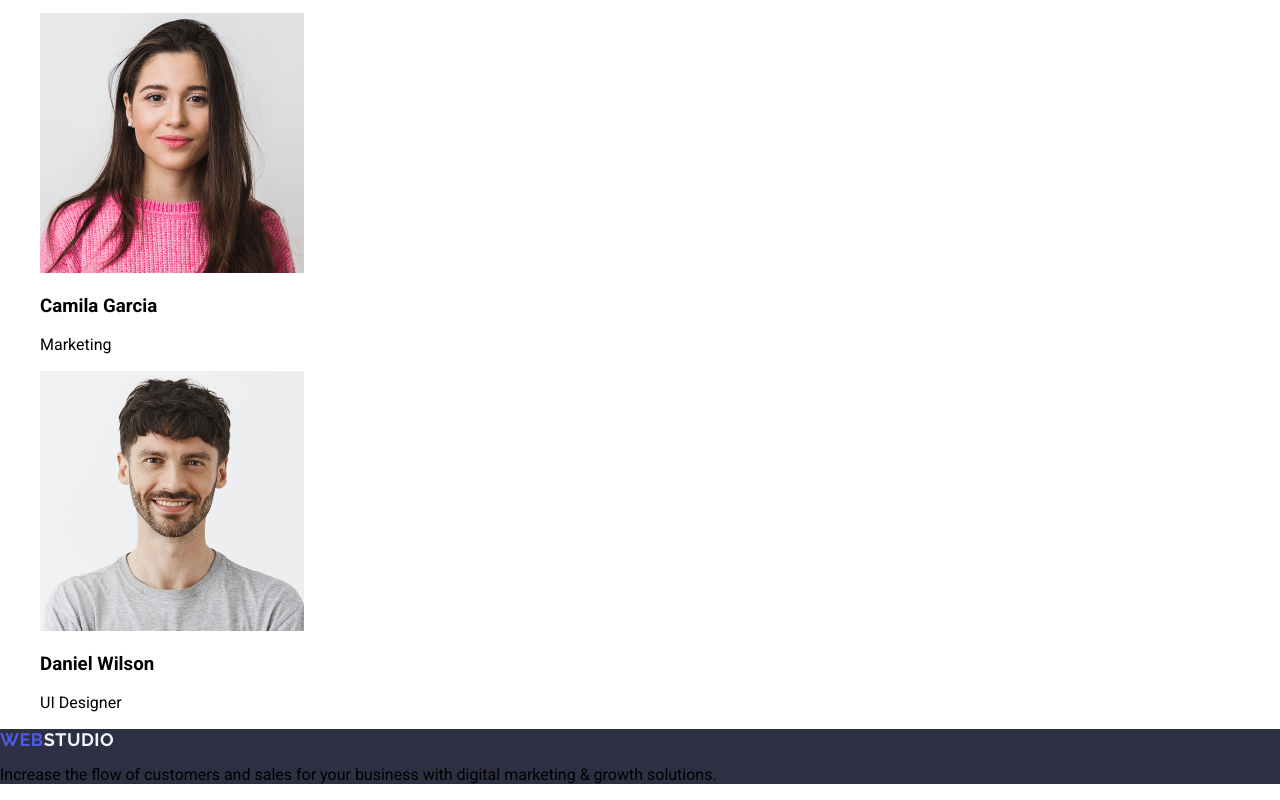
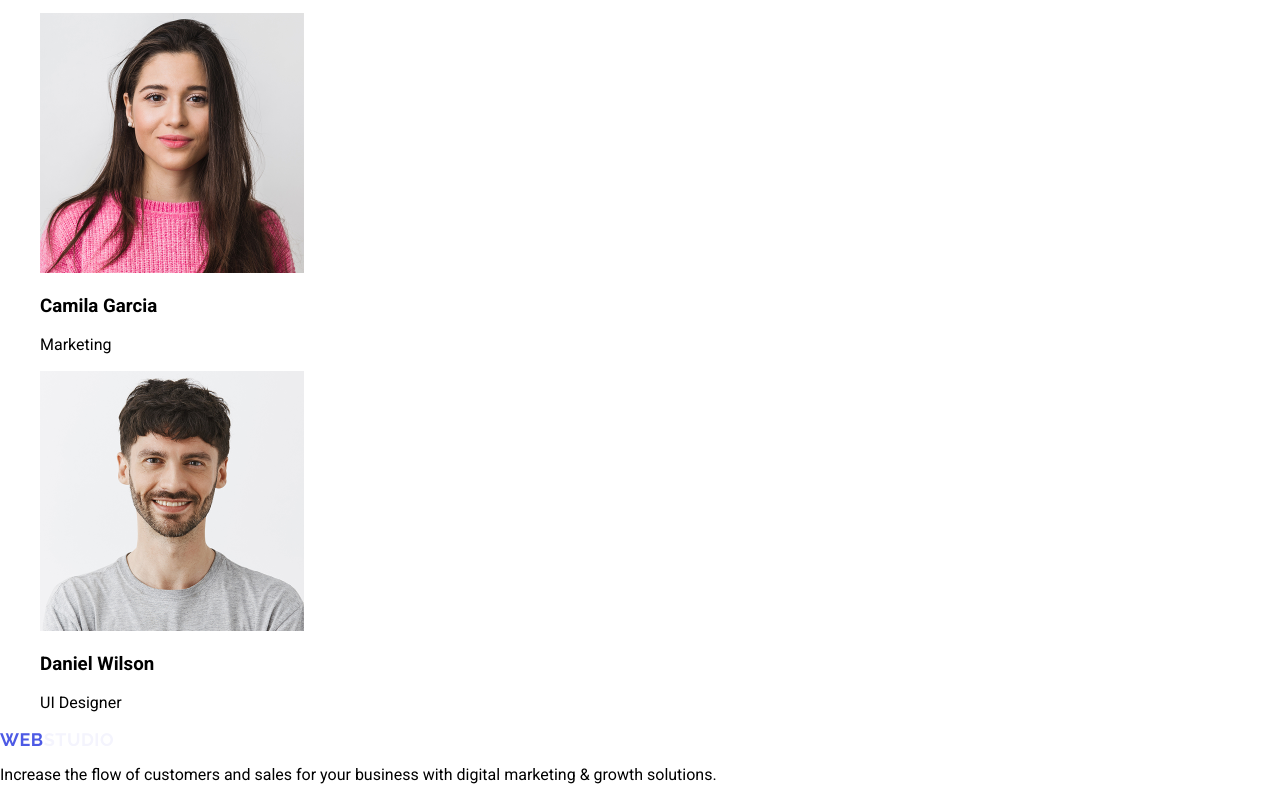
Before and after one commit to annaanikeeva2020-tech/goit-markup-hw-02, a plain HTML site: page index.html in a window 1280 px wide. Shown: the part 1393-2193 px from the top of the page. Drawn offline with nearby package versions, Linux system fonts and the light colour scheme.

```diff
--- a/css/styles.css
+++ b/css/styles.css
@@ -58,7 +58,3 @@ a {
 .contacts-link:focus {
     color: #404bbf;
 }
-
-.page-footer {
-    background-color: #2e2f42;
-}
```
